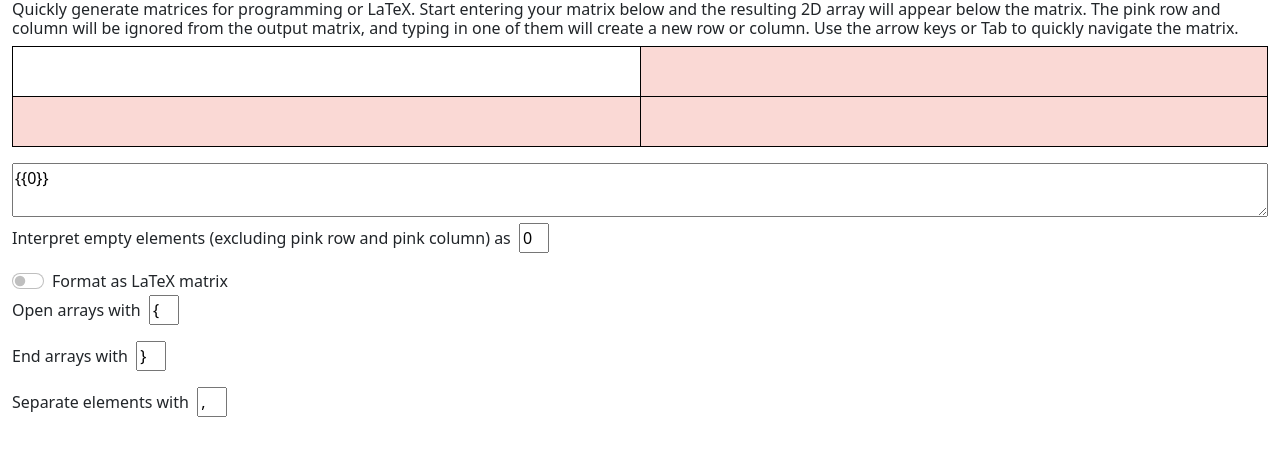
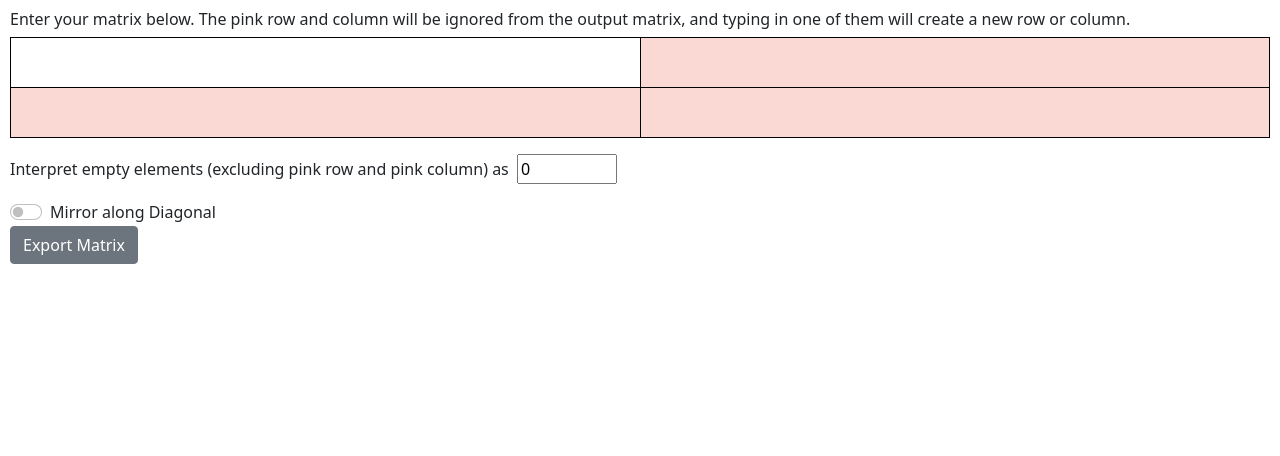
Before and after one commit to andrewctam/matrix-gen, a React (Create React App) app: page / in a window 1280 px wide. Shown: the top 456 px of the page. Built offline with nearby package versions, Linux system fonts and the light colour scheme.

Commit message:
Add mirror, latex environment, updates

```diff
--- a/public/index.html
+++ b/public/index.html
@@ -19,6 +19,9 @@
 </html>
 
 <style>
+  .container-fluid {
+    padding: 10px;
+  }
 
   h1 {
     font-size: medium;
@@ -47,7 +50,7 @@
   }
 
   input {
-    width: 30px;
+    width: 100px;
   }
   td > input {
     width: 100%;
@@ -70,5 +73,13 @@
 
   .output {
     width: 100%;
+    margin-bottom: 10px;
   }
+
+  .export {
+    border: 1px solid black;
+    padding: 10px;
+  }
+
+
 </style>
--- a/src/App.js
+++ b/src/App.js
@@ -3,12 +3,18 @@ import MatrixEditor from './MatrixEditor.js';
 
 class App extends React.Component {
 
+    constructor(props) {
+        super(props);
+        this.state = {matrix: []}
+    }
+
+
     render() {
         return (
         <div>
-            <h1>Quickly generate matrices for programming or LaTeX. Start entering your matrix below and the resulting 2D array will appear below the matrix. The pink row and column will be ignored from the output matrix, and typing in one of them will create a new row or column. Use the arrow keys or Tab to quickly navigate the matrix.</h1>
-            <MatrixEditor />
-        </div>)
+            <MatrixEditor/>
+        </div>
+        )
     }
 }
 
--- a/src/Box.js
+++ b/src/Box.js
@@ -3,31 +3,63 @@ import React from 'react';
 class Box extends React.Component {
     render() {
         if (this.props.cols === (this.props.col + 1) && this.props.rows === (this.props.row + 1))
-            return <td>< input tabIndex = {-1} autoComplete = "off" key = {this.props.row + ":" + this.props.col} id = {this.props.row + ":" + this.props.col} onKeyDown = {this.handleKeyDown}
-            onChange = {this.handleAddBoth} value={this.props.num} /></td>
+            return <td><input tabIndex = {-1}
+            autoComplete = "off"
+            key = {this.props.row + ":" + this.props.col}
+            id = {this.props.row + ":" + this.props.col}
+            onKeyDown = {this.handleKeyDown}
+            onChange = {this.handleAddBoth}
+            value={this.props.num} /></td>
 
         if (this.props.cols === (this.props.col + 1))
-            return <td>< input tabIndex = {this.props.row === 0 ?  "" : -1} autoComplete = "off" key = {this.props.row + ":" + this.props.col} id = {this.props.row + ":" + this.props.col} onKeyDown = {this.handleKeyDown}
-            onChange = {this.handleAddCol} value={this.props.num} /></td>
+            return <td><input
+            tabIndex = {this.props.row === 0 ?  "" : -1}
+            autoComplete = "off"
+            key = {this.props.row + ":" + this.props.col}
+            id = {this.props.row + ":" + this.props.col}
+            onKeyDown = {this.handleKeyDown}
+            onChange = {this.handleAddCol}
+            value={this.props.num} /></td>
 
         if (this.props.rows === (this.props.row + 1))
-            return <td>< input autoComplete = "off" key = {this.props.row + ":" + this.props.col} id = {this.props.row + ":" + this.props.col} onKeyDown = {this.handleKeyDown}
-            onChange = {this.handleAddRow} value={this.props.num} /></td>
+            return <td><input autoComplete = "off"
+            key = {this.props.row + ":" + this.props.col}
+            id = {this.props.row + ":" + this.props.col}
+            onKeyDown = {this.handleKeyDown}
+            onChange = {this.handleAddRow}
+            value={this.props.num} /></td>
 
-        else
-            return <td>< input  autoComplete = "off" key = {this.props.row + ":" + this.props.col} id = {this.props.row + ":" + this.props.col} onKeyDown = {this.handleKeyDown}
-            onChange = {this.handleChange} value={this.props.num} /></td>
+        return <td><input autoComplete = "off"
+            key = {this.props.row + ":" + this.props.col}
+            id = {this.props.row + ":" + this.props.col}
+            onKeyDown = {this.handleKeyDown}
+            onChange = {this.handleChange}
+            value={this.props.num}
+            /></td>
     }
 
     handleChange = (e) => {
+        if (this.props.mirror)
+            this.props.updateEntry(this.props.col, this.props.row, e.target.value);
+
         this.props.updateEntry(this.props.row, this.props.col, e.target.value);
+
+
     }
     handleAddRow = (e) => {
         this.props.addRows(1);
+        if (this.props.mirror) {
+            this.props.addCols(1);
+            this.props.updateEntry(this.props.col, this.props.row, e.target.value);
+        }
         this.props.updateEntry(this.props.row, this.props.col, e.target.value);
     }
     handleAddCol = (e) => {
         this.props.addCols(1);
+        if (this.props.mirror) {
+            this.props.addRows(1);
+            this.props.updateEntry(this.props.col, this.props.row, e.target.value);
+        }
         this.props.updateEntry(this.props.row, this.props.col, e.target.value);
     }
     handleAddBoth = (e) => {
--- /dev/null
+++ b/src/ExportMatrix.js
@@ -0,0 +1,112 @@
+import React from 'react';
+import ParameterTextInput from './ParameterTextInput.js';
+import ParameterSwitchInput from './ParameterSwitchInput.js';
+
+class MatrixEditor extends React.Component {
+    constructor(props) {
+        super(props);
+        this.state = {sparseVal: "0", start: "{", end: "}", delim: ",", latex: false, environment: "bmatrix"};
+    }
+    render() {
+        return <div className = "row export">
+            <textarea readonly onClick = {this.handleFocus} className="output" value = {this.matrixToString(this.props.matrix)} />
+            <div className = "col-sm-2">
+                <ParameterSwitchInput defaultVal = {false} id={"latex"} text = {"LaTeX Format"} updateParameter={this.updateParameter}/>
+            </div>
+
+            <div className = "col-sm-10">
+
+                {this.state.latex ?
+                <p>Environment &nbsp;
+                <ParameterTextInput defaultVal = {"bmatrix"} id={"environment"} updateParameter={this.updateParameter}/></p>
+                :
+                <div>
+                <p>Open arrays with &nbsp;
+                    <ParameterTextInput defaultVal = {"{"} id={"start"} updateParameter={this.updateParameter}/></p>
+                <p>End arrays with &nbsp;
+                    <ParameterTextInput defaultVal = {"}"} id={"end"} updateParameter={this.updateParameter}/></p>
+                <p>Separate elements with &nbsp;
+                    <ParameterTextInput defaultVal = {","} id={"delim"} updateParameter={this.updateParameter}/></p>
+                </div>}
+            </div>
+        </div>
+    }
+    handleFocus = (e) => {
+        e.target.select();
+    }
+
+    matrixToString() {
+        if (this.state.latex) {
+            var result = "\\begin{" + this.state.environment + "}\n";
+            for (var i = 0; i < this.props.matrix.length - 1; i++) {
+                for (var j = 0; j < this.props.matrix[0].length - 1; j++) {
+                    if (this.props.matrix[i][j] !== "")
+                    result += this.props.matrix[i][j];
+                    else
+                        result += this.props.sparseVal;
+                    if (j !== this.props.matrix[0].length - 2)
+                        result += " & ";
+                    else if (i !== this.props.matrix.length - 2)
+                        result += " \\\\ \n";
+                }
+            }
+            result += "\n\\end{" + this.state.environment + "}";
+
+            return result;
+        }
+
+        var start = this.state.start;
+        var end = this.state.end;
+        var delim = this.state.delim;
+        var result = start.toString();
+
+        for (var i = 0; i < this.props.matrix.length - 1; i++) {
+            result += start;
+
+            for (var j = 0; j < this.props.matrix[0].length - 1; j++) {
+                if (this.props.matrix[i][j] !== "")
+                    result += this.props.matrix[i][j];
+                else
+                    result += this.props.sparseVal;
+
+                if (j !== this.props.matrix[0].length - 2) {
+                    result += delim;
+                }
+            }
+
+            result += end;
+            if (i !== this.props.matrix.length - 2) {
+                result += delim;
+            }
+        }
+        return result + end;
+
+    }
+
+    updateParameter = (i, updated) => {
+        switch (i) {
+            case "environment":
+                this.setState({environment: updated});
+                break;
+            case "start":
+                this.setState({start: updated});
+                break;
+            case "end":
+                this.setState({end: updated});
+                break;
+            case "delim":
+                this.setState({delim: updated});
+                break;
+            case "latex":
+                this.setState({latex: updated});
+                break;
+            default: break;
+
+        }
+    }
+}
+
+
+
+
+export default MatrixEditor;
--- a/src/MatrixEditor.js
+++ b/src/MatrixEditor.js
@@ -1,11 +1,12 @@
 import React from 'react';
 import Row from './Row.js';
-import ParameterInput from './ParameterInput.js';
-
+import ParameterTextInput from './ParameterTextInput.js';
+import ParameterSwitchInput from './ParameterSwitchInput.js';
+import ExportMatrix from "./ExportMatrix.js"
 class MatrixEditor extends React.Component {
     constructor(props) {
         super(props)
-        this.state = {matrix: [["", ""], ["", ""]], sparseVal: "0", start: "{", end: "}", delim: ",", latex: false}
+        this.state = {matrix: [["", ""], ["", ""]], mirror: false, showExport: false, sparseVal: "0"}
     }
 
     render() {
@@ -17,43 +18,41 @@ class MatrixEditor extends React.Component {
             addCols = {this.addCols}
             updateEntry = {this.updateEntry}
             boxes={x}
-            row = {i} />)
+            row = {i}
+            key = {"row" + i}
+            mirror = {this.state.mirror}/>
+            )
 
         return (
         <div className = "matrixEditor">
+            <h1>Enter your matrix below. The pink row and column will be ignored from the output matrix, and typing in one of them will create a new row or column.</h1>
             <table className = "table table-bordered table-hover" >
                 <tbody>
                     {matrixTable}
                 </tbody>
             </table>
+            <p>Interpret empty elements (excluding pink row and pink column) as &nbsp;
+            <ParameterTextInput defaultVal = {"0"} id={"sparse"} updateParameter={this.updateParameter}/></p>
 
-            <textarea readonly onClick = {this.handleFocus} className="output" value = {this.matrixToString(this.state.matrix)} />
-            <p>Interpret empty elements (excluding pink row and pink column) as &nbsp;
-                 <ParameterInput defaultVal = {"0"} id={"sparse"} updateParameter={this.updateParameter}/></p>
-            <div class="form-check form-switch">
-                <input class="form-check-input" onChange = {() => {this.setState({latex: !this.state.latex})}} type="checkbox" value="" id="latexToggle" />
-                <label class="form-check-label" for="latexToggle">Format as LaTeX matrix</label>
-            </div>
+            <ParameterSwitchInput defaultVal = {false} id={"mirror"} text = {"Mirror along Diagonal"} updateParameter={this.updateParameter}/>
 
+            <button className = "btn btn-secondary" onClick={this.handleClick}>{this.state.showExport ? "Hide" : "Export Matrix"}</button>
 
-            {!this.state.latex ?
-            <div>
-            <p>Open arrays with &nbsp;
-                 <ParameterInput defaultVal = {"{"} id={"start"} updateParameter={this.updateParameter}/></p>
-            <p>End arrays with &nbsp;
-                 <ParameterInput defaultVal = {"}"} id={"end"} updateParameter={this.updateParameter}/></p>
-            <p>Separate elements with &nbsp;
-                 <ParameterInput defaultVal = {","} id={"delim"} updateParameter={this.updateParameter}/></p>
-            </div>
-            : null}
-
-
+            {this.state.showExport ?
+                <ExportMatrix matrix = {this.state.matrix} sparseVal = {this.state.sparseVal} />
+             : null }
         </div>)
     }
 
-    handleFocus = (e) => {
-        e.target.select();
+
+
+    handleClick = (e) => {
+        if (this.state.showExport)
+            this.setState({showExport: false});
+        else
+            this.setState({showExport: true});
     }
+
 
     tryToDelete = (row, col) => {
         if (row === this.state.matrix.length - 1 || col === this.state.matrix[0].length - 1)
@@ -100,7 +99,7 @@ class MatrixEditor extends React.Component {
     updateEntry = (i, j, val) => {
         var temp = this.state.matrix;
         temp[i][j] = val;
-
+        console.log(i + " " + j)
         this.setState({matrix: temp});
     }
 
@@ -112,36 +111,28 @@ class MatrixEditor extends React.Component {
         }
 
         this.setState({matrix: temp});
+        return temp;
     }
 
     addRows = (num) => {
-        var emptyRow = [];
-        for (var i = 0; i < this.state.matrix[0].length; i++) {
-            emptyRow.push("");
-        }
-
         var temp = this.state.matrix;
         for (var i = 0; i < num; i++) {
-            temp.push(emptyRow)
+            temp.push(new Array(temp[0].length).fill(""))
         }
-
         this.setState({matrix: temp});
+        return temp;
     }
 
     updateParameter = (i, updated) => {
         switch (i) {
             case "sparse":
-                this.setState({sparseVal: updated});
+                this.setState({sparseVal: updated})
+            case "mirror":
+                this.setState({mirror: updated});
+                if (updated)
+                    this.mirrorEntires();
                 break;
-            case "start":
-                this.setState({start: updated});
-                break;
-            case "end":
-                this.setState({end: updated});
-                break;
-            case "delim":
-                this.setState({delim: updated});
-                break;
+
             default: break;
 
         }
@@ -192,6 +183,32 @@ class MatrixEditor extends React.Component {
         return result + end;
 
     }
+
+    mirrorEntires = () => {
+
+        var a = this.state.matrix;
+        console.log(a)
+
+        if (this.state.matrix.length > this.state.matrix[0].length) { //more rows than cols {
+            var symmetric = this.addCols(this.state.matrix.length - this.state.matrix[0].length);
+            for (var row = 0; row < symmetric.length; row++) {
+                for (var col = row; col < symmetric.length; col++) {
+                    symmetric[row][col] = symmetric[col][row];
+                }
+            }
+        }
+        else /*if (this.state.matrix.length < this.state.matrix[0].length) */ {
+            console.log(this.state.matrix[0].length - this.state.matrix.length)
+            symmetric = this.addRows(this.state.matrix[0].length - this.state.matrix.length)
+            for (var row = 0; row < symmetric.length; row++) {
+                for (var col = row; col < symmetric.length; col++) {
+                    symmetric[col][row] = symmetric[row][col];
+                }
+            }
+        }
+
+        this.setState({matrix: symmetric});
+    }
 }
 
 
--- /dev/null
+++ b/src/ParameterSwitchInput.js
@@ -0,0 +1,18 @@
+import React from 'react';
+
+class ParameterSwitchInput extends React.Component {
+    render() {
+        return  <div className="form-check form-switch">
+        <label className="form-check-label" for={this.props.htmlId}> {this.props.text} </label>
+        <input className="form-check-input" onChange = {this.handleChange} type="checkbox" defaultChecked={this.props.defaultVal} htmlId={this.props.htmlId} />
+        </div>
+    }
+
+    handleChange = (e) => {
+        this.props.updateParameter(this.props.id, e.target.checked)
+    }
+}
+
+
+
+export default ParameterSwitchInput;
--- a/src/ParameterInput.js
+++ b/src/ParameterTextInput.js
@@ -1,6 +1,6 @@
 import React from 'react';
 
-class ParameterInput extends React.Component {
+class ParameterTextInput extends React.Component {
     render() {
         return <input type="text" defaultValue = {this.props.defaultVal} onChange = {this.handleChange}></input>
     }
@@ -10,4 +10,6 @@ class ParameterInput extends React.Component {
     }
 }
 
-export default ParameterInput;
+
+
+export default ParameterTextInput;
--- a/src/Row.js
+++ b/src/Row.js
@@ -13,7 +13,9 @@ class Row extends React.Component {
             updateEntry = {this.props. updateEntry}
             num ={x}
             row = {this.props.row}
-            col = {i} />)}</tr>
+            col = {i}
+            key = {this.props.row + ":" + i}
+            mirror = {this.props.mirror} />)}</tr>
     }
 }
 export default Row;
```
